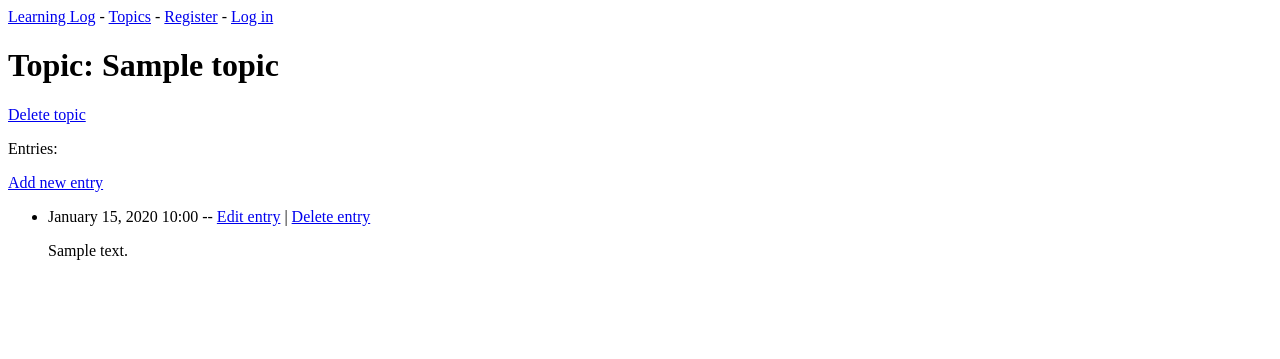
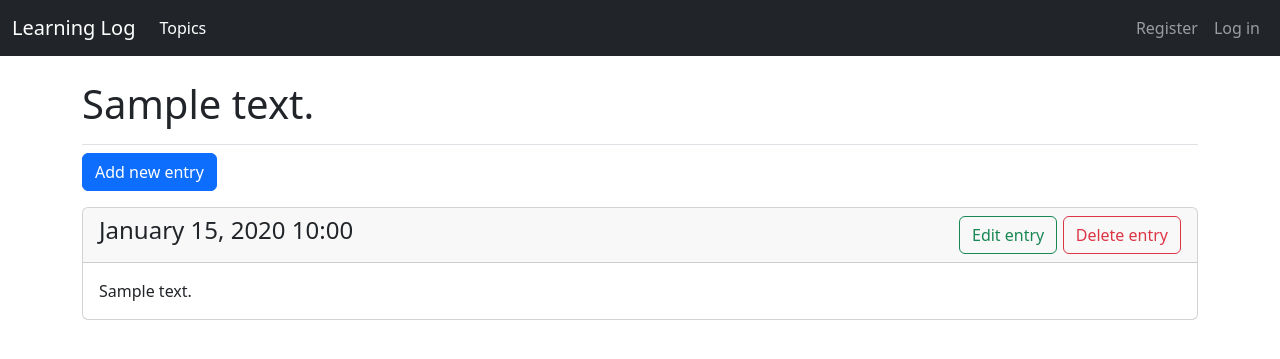
Before and after one commit to salimunlu/learning_log_, a Django app: template learning_logs/templates/learning_logs/topic.html in a window 1280 px wide. Shown: the top 359 px of the page. Run offline with Django 5.2, Linux system fonts and the light colour scheme; the template is opened without the code that fills it: most values are stand-ins (such as "Sample title", 1, 10 or a date in 2020); some libraries are stand-ins or nearby versions.

Commit message:
Stillendirme yapıldı

```diff
--- a/learning_log/settings.py
+++ b/learning_log/settings.py
@@ -34,6 +34,9 @@ INSTALLED_APPS = [
     # My apps
     'learning_logs',
     'users',
+
+    # Third party apps
+    'django_bootstrap5',
 
     # Default apps
     'django.contrib.admin',
@@ -129,3 +132,4 @@ DEFAULT_AUTO_FIELD = 'django.db.models.BigAutoField'
 
 LOGIN_REDIRECT_URL = 'learning_logs:index'
 # LOGOUT_REDIRECT_URL = 'learning_logs:index'
+LOGIN_URL = 'users:login'
--- a/learning_logs/templates/learning_logs/base.html
+++ b/learning_logs/templates/learning_logs/base.html
@@ -1,21 +1,66 @@
-<p>
-    <a href="{% url 'learning_logs:index' %}">Learning Log</a> -
-    <a href="{% url 'learning_logs:topics' %}">Topics</a> -
+<html lang="en">
 
+<head>
+    <meta charset="UTF-8">
+    <meta name="viewport" content="width=device-width, initial-scale=1">
+    <title>Learning Log</title>
+    {% load django_bootstrap5 %}
+    {% bootstrap_css %}
+    {% bootstrap_javascript %}
+</head>
+
+<body>
+
+    <nav class="navbar navbar-expand-md navbar-dark bg-dark mb-4">
+      <div class="container-fluid">
+        <a class="navbar-brand" href="{% url 'learning_logs:index' %}">Learning Log</a>
+        <button class="navbar-toggler" type="button" data-bs-toggle="collapse" data-bs-target="#navbarCollapse" aria-controls="navbarCollapse" aria-expanded="false" aria-label="Toggle navigation">
+          <span class="navbar-toggler-icon"></span>
+        </button>
+        <div class="collapse navbar-collapse" id="navbarCollapse">
+          <ul class="navbar-nav me-auto mb-2 mb-md-0">
+            <li class="nav-item">
+              <a class="nav-link active" aria-current="page" href="{% url 'learning_logs:topics' %}">Topics</a>
+            </li>
+          </ul>
+            <ul class="navbar-nav ms-auto mb-2 mb-md-0">
                 {% if user.is_authenticated %}
-        Hello, {{ user.username }}
+                    <li class="nav-item">
+                        <span class="navbar-text me-2">Hello, {{ user.username }}</span>
+                    </li>
+
                 {% else %}
-        <a href="{% url 'users:register' %}">Register</a> -
-        <a href="{% url 'users:login' %}">Log in</a>
+                    <li class="nav-item">
+                        <a class="nav-link" href="{% url 'users:register' %}">Register</a>
+                    </li>
+                    <li class="nav-item">
+                        <a class="nav-link" href="{% url 'users:login' %}">Log in</a>
+                    </li>
+
                 {% endif %}
-</p>
-
-{% block content %}{% endblock content %}
-
+            </ul>
             {% if user.is_authenticated %}
-    <hr>
                 <form action="{% url 'users:logout' %}" method="post">
                     {% csrf_token %}
-        <button name="submit">Log out</button>
+                    <button name="logout" class="btn btn-outline-secondary btn-sm my-auto">
+                        Log out
+                    </button>
                 </form>
             {% endif %}
+
+        </div>
+      </div>
+    </nav>
+
+    <main class="container">
+        <div class="pb-2 mb-2 border-bottom">
+            {% block page_header %}{% endblock page_header %}
+        </div>
+        <div>
+            {% block content %}{% endblock content %}
+        </div>
+    </main>
+
+</body>
+
+</html>
--- a/learning_logs/templates/learning_logs/topic.html
+++ b/learning_logs/templates/learning_logs/topic.html
@@ -1,28 +1,38 @@
 {% extends 'learning_logs/base.html' %}
 
+{% block page_header %}
+	<h1>{{ topic.text }}</h1>
+{% endblock %}
+
 {% block content %}
-	<h1>Topic: {{ topic }}</h1>
     <p>
-        <a href="{% url 'learning_logs:delete_topic' topic.id %}">Delete topic</a>
+        <a href="{% url 'learning_logs:new_entry' topic.id %}" class="btn btn-primary">
+            Add new entry</a>
     </p>
 
-    <p>Entries:</p>
-    <p>
-        <a href="{% url 'learning_logs:new_entry' topic.id %}">Add new entry</a>
-    </p>
-    <ul>
         {% for entry in entries %}
-        	<li>
-                <p>{{ entry.date_added|date:'F d, Y H:i' }} --
-                    <a href="{% url 'learning_logs:edit_entry' entry.id %}">Edit entry</a> |
-                    <a href="{% url 'learning_logs:delete_entry' entry.id %}">Delete entry</a>
-                </p>
-                <p>{{ entry.text }}</p>
-            </li>
+        	<div class="card mb-3">
+            <!-- Kart başlığı -->
+                <h4 class="card-header d-flex justify-content-between align-item-center">
+                    {{ entry.date_added|date:'F d, Y H:i' }}
+                    <div class="ms-auto">
+                        <small>
+                            <a href="{% url 'learning_logs:edit_entry' entry.id %}" class="btn btn-outline-success ms-auto">
+                                Edit entry
+                            </a>
+                        </small>
+                        <small>
+                            <a href="{% url 'learning_logs:delete_entry' entry.id %}" class="btn btn-outline-danger ms-auto">Delete entry</a>
+                        </small>
+                    </div>
+
+                </h4>
+            <!-- Kart gövdesi -->
+                <div class="card-body">
+                    {{ entry.text }}
+                </div>
+            </div>
         {% empty %}
         	<p>There are no entries for this topic yet.</p>
         {% endfor %}
-
-    </ul>
-
 {% endblock %}
```
Also changed, not shown: learning_logs/templates/learning_logs/index.html (+23 -3 lines), learning_logs/templates/learning_logs/topics.html (+36 -13 lines), learning_logs/views.py (+8 -0 lines), users/forms.py (added, +13 -0 lines), db.sqlite3. Lines whose indentation alone changed are shown as unchanged.
